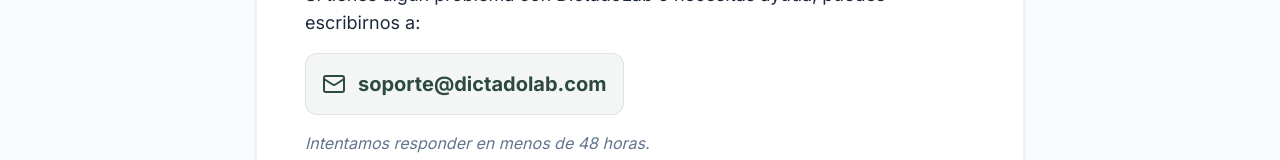
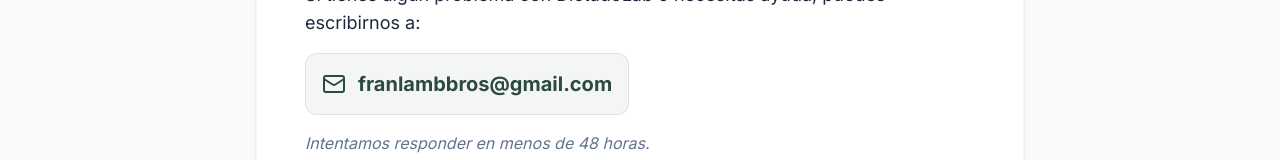
Before and after one commit to lambbross-lab/DictadoLab, a React (Vite) app: page /soporte in a window 1280 px wide. Shown: the part 294-454 px from the top of the page. Built offline with nearby package versions, Linux system fonts and the light colour scheme; no server answers.

Commit message:
update support email

```diff
--- a/src/pages/SupportPage.tsx
+++ b/src/pages/SupportPage.tsx
@@ -14,10 +14,10 @@ export default function SupportPage() {
           <div className="flex items-center gap-3 p-4 bg-brand/5 rounded-xl border border-brand/10 w-fit">
             <Mail className="text-brand" size={24} />
             <a
-              href="mailto:soporte@dictadolab.com"
+              href="mailto:franlambbros@gmail.com"
               className="text-xl font-bold text-brand hover:underline"
             >
-              soporte@dictadolab.com
+              franlambbros@gmail.com
             </a>
           </div>
 
```
